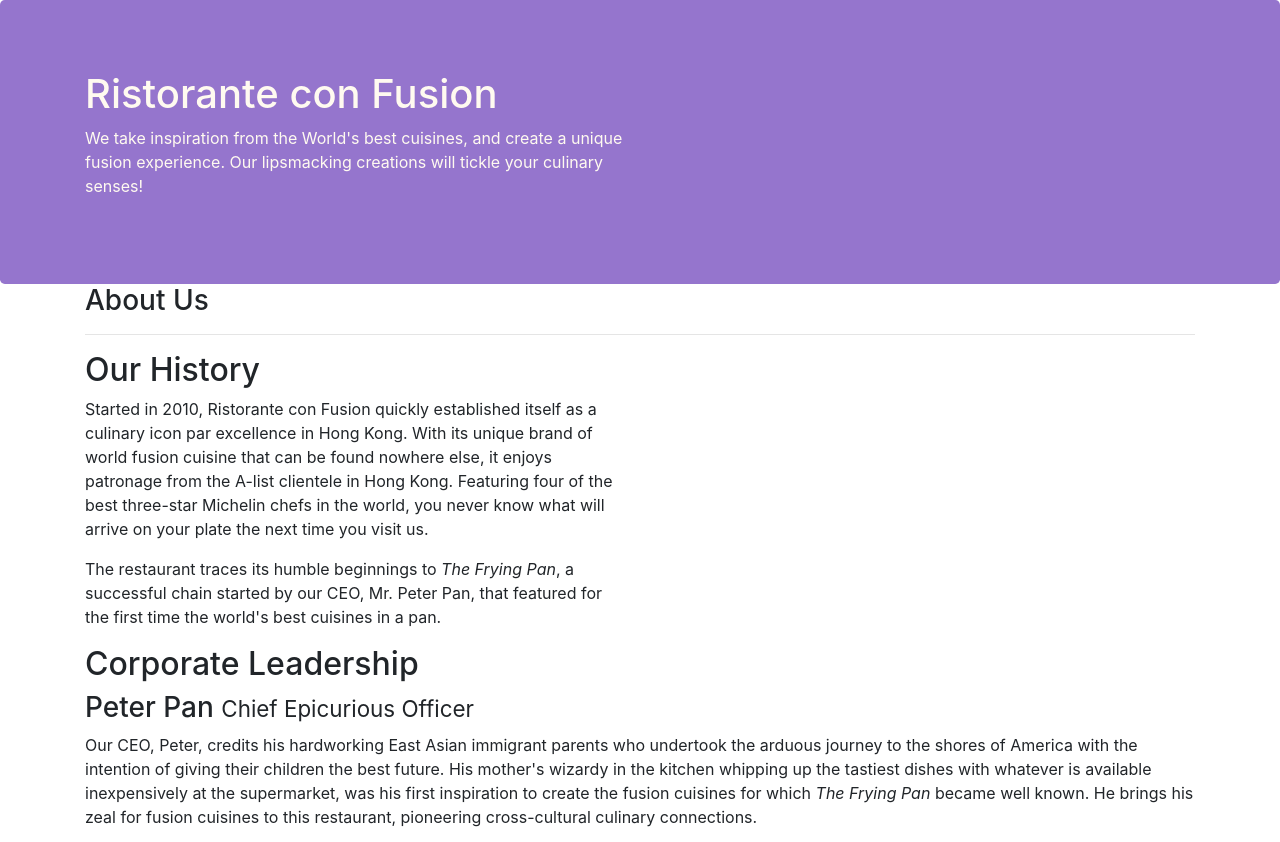
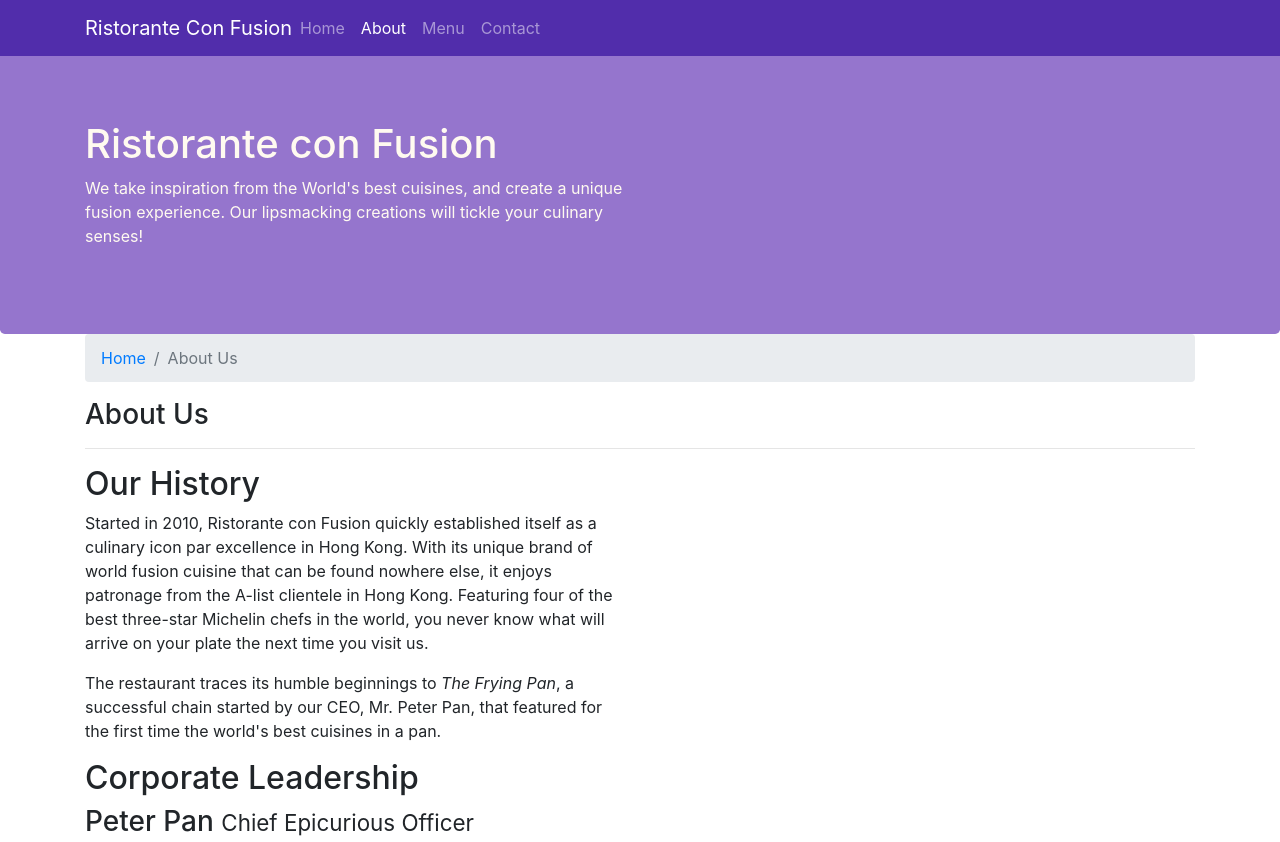
Before and after one commit to vjkarthik1987/bootstrap, a website: page aboutus.html in a window 1280 px wide. Shown: the top 842 px of the page. Drawn offline with nearby package versions, Linux system fonts and the light colour scheme.

Commit message:
Bootstrap Grid Part 3

```diff
--- a/aboutus.html
+++ b/aboutus.html
@@ -12,7 +12,22 @@
 </head>
 
 <body>
-
+    <nav class="navbar navbar-dark navbar-expand-sm fixed-top">
+        <div class="container">
+            <button class="navbar-toggler" type="button" data-toggle="collapse" data-target="#Navbar">
+                <span class="navbar-toggler-icon"></span>
+            </button>
+            <a href="index.html" class="navbar-brand mr-auto">Ristorante Con Fusion</a>
+            <div class="collapse navbar-collapse" id="Navbar">
+                <ul class="navbar-nav mr-auto">
+                    <li class="nav-item"><a href="./index.html" class="nav-link">Home</a></li>
+                    <li class="nav-item active"><a href="#" class="nav-link">About</a></li>
+                    <li class="nav-item"><a href="#" class="nav-link">Menu</a></li>
+                    <li class="nav-item"><a href="#" class="nav-link">Contact</a></li>
+                </ul>
+            </div>
+        </div>
+    </nav>
     <header class="jumbotron">
         <div class="container">
             <div class="row">
@@ -28,6 +43,10 @@
 
     <div class="container">
         <div>
+           <ol class="col-12 breadcrumb">
+              <li class="breadcrumb-item"><a href="index.html">Home</a></li>
+              <li class="breadcrumb-item active">About Us</li>
+           </ol>
             <div>
                <h3>About Us</h3>
                <hr>
@@ -67,7 +86,7 @@
                 <div class="col-4 offset-1 col-sm-2">
                     <h5>Links</h5>
                     <ul class="list-unstyled">
-                        <li><a href="#">Home</a></li>
+                        <li><a href="index.html">Home</a></li>
                         <li><a href="#">About</a></li>
                         <li><a href="#">Menu</a></li>
                         <li><a href="#">Contact</a></li>
--- a/css/styles.css
+++ b/css/styles.css
@@ -1,3 +1,7 @@
+body{
+    padding: 50px 0px 0px 0px;
+    z-index: 0;
+}
 .row-header{
     margin: 0px auto;
     padding: 0px auto;
@@ -28,3 +32,7 @@
     margin: 0px;
     color: #0f0f0f;
 }
+
+.navbar-dark{
+    background-color: #512dab;
+}
```
Also changed, not shown: index.html (+17 -2 lines).
